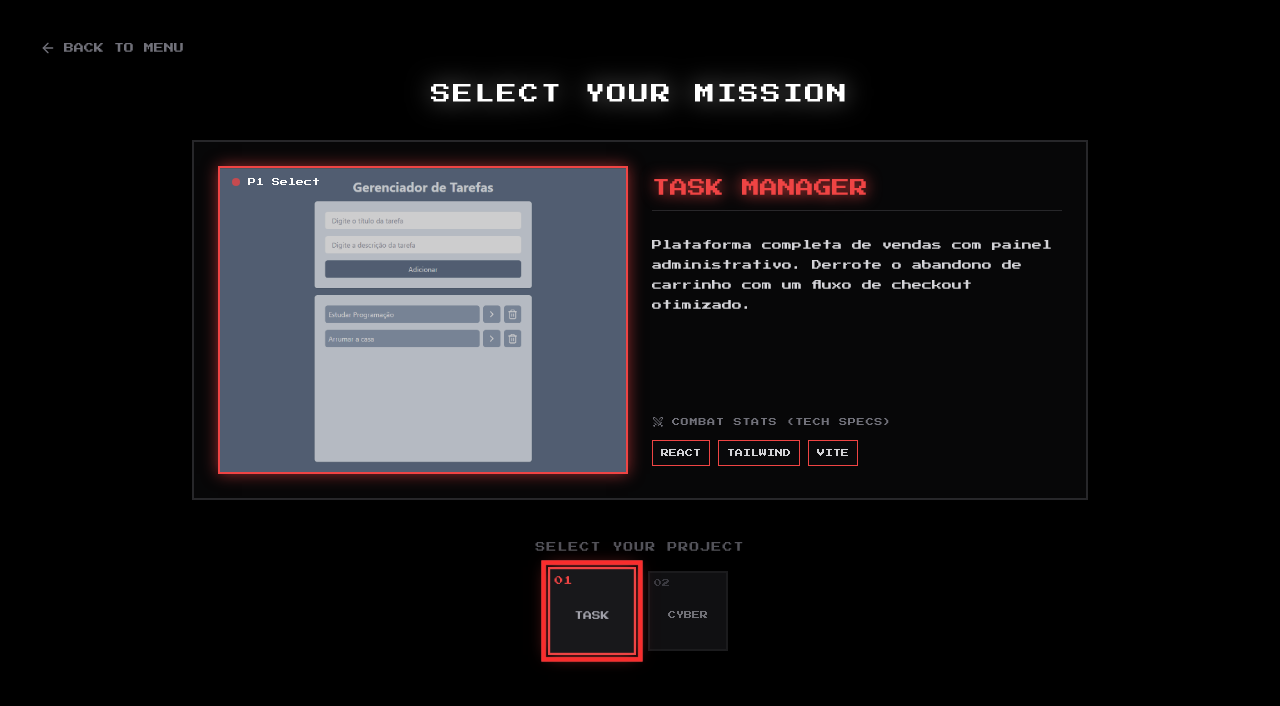
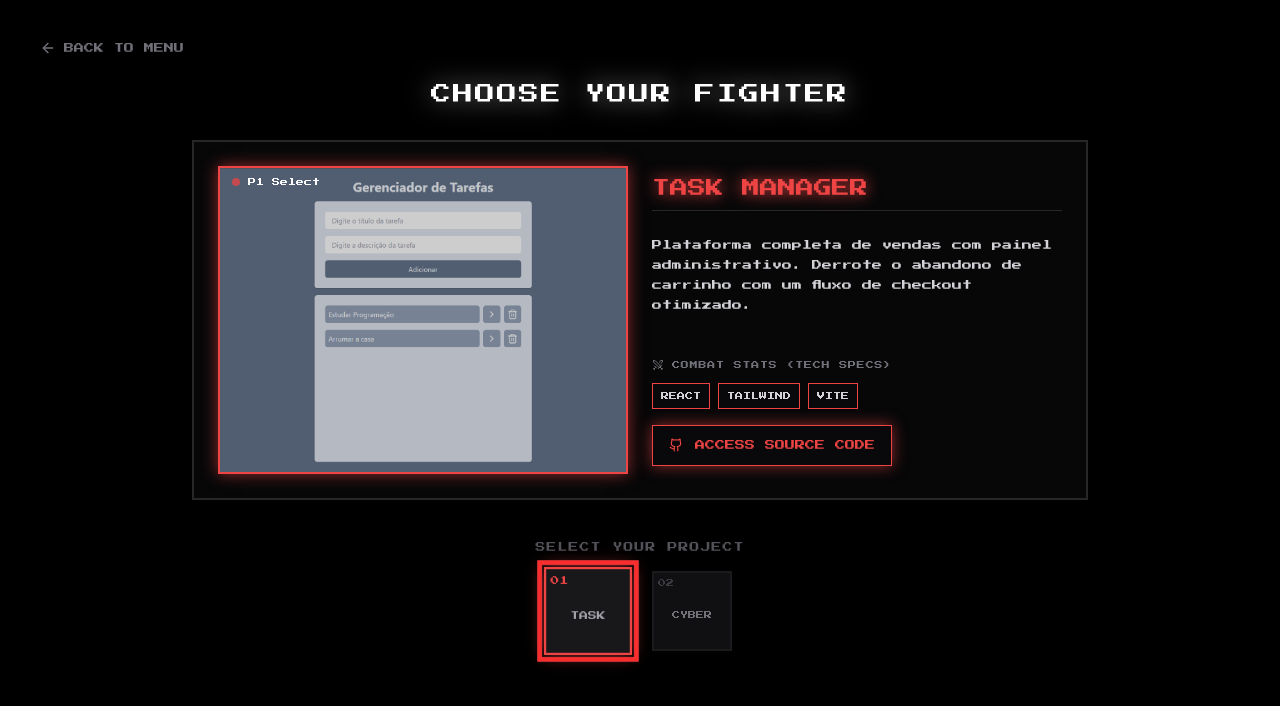
Before and after one commit to WaliSantos/Gamified-Retro-Portfolio-, a React (Vite) app: page /projects in a window 1280 px wide. Shown: the top 706 px of the page. Built offline with nearby package versions, Linux system fonts and the light colour scheme.

Commit message:
add: button github on Display

```diff
--- a/src/components/Display.jsx
+++ b/src/components/Display.jsx
@@ -1,5 +1,6 @@
 import { Swords } from "lucide-react";
 import { motion } from "motion/react";
+import { Github } from "lucide-react";
 
 function Display({ activeProject }) {
   return (
@@ -17,7 +18,6 @@ function Display({ activeProject }) {
                     relative flex items-center justify-center overflow-hidden transition-colors
                     duration-300  group cursor-pointer`}
       >
-        {/* colocar uma imagem ou animação do projeto aqui  */}
         {activeProject.video ? (
           <video
             src={activeProject.video}
@@ -34,9 +34,7 @@ function Display({ activeProject }) {
             className="w-full h-full object-cover opacity-80 group-hover:opacity-100 group-hover:scale-105 transition-all duration-500"
           />
         ) : null}
-        <div
-          className="absolute top-2 left-3 text-[8px] text-zinc-50 flex items-center gap-2 "
-        >
+        <div className="absolute top-2 left-3 text-[8px] text-zinc-50 flex items-center gap-2 ">
           <span className="w-2 h-2 rounded-full bg-red-500 animate-pulse"></span>
           P1 Select
         </div>
@@ -60,6 +58,7 @@ function Display({ activeProject }) {
         >
           {activeProject.desc}
         </motion.p>
+        <div className="mt-auto  flex flex-col gap-2">
           <div className="mt-auto pt-4 flex flex-col gap-3">
             <div className="text-[8px] text-zinc-500 tracking-widest flex items-center gap-2">
               <Swords size={12} /> COMBAT STATS (TECH SPECS)
@@ -80,6 +79,23 @@ function Display({ activeProject }) {
               ))}
             </motion.div>
           </div>
+            <motion.div
+              initial={{ opacity: 0 }}
+              animate={{ opacity: 1 }}
+              transition={{ delay: 0.3 }}
+              className="mt-2"
+            >
+              <a
+                href={activeProject.linkGit}
+                target="_blank"
+                rel="noopener noreferrer"
+                className={`inline-flex items-center gap-3 px-4 py-3 bg-zinc-950 border ${activeProject.border} ${activeProject.color} text-[8px] md:text-[10px] hover:bg-zinc-900 transition-all ${activeProject.shadow} hover:scale-[1.02] cursor-pointer`}
+              >
+                <Github size={14} />
+                ACCESS SOURCE CODE
+              </a>
+            </motion.div>
+        </div>
       </div>
     </div>
   );
--- a/src/components/GameMenu.jsx
+++ b/src/components/GameMenu.jsx
@@ -1,4 +1,4 @@
-import { FileText, Gamepad2, Save, Trophy, User } from "lucide-react";
+import { FileText, Gamepad2, Save, User } from "lucide-react";
 import { motion } from "motion/react";
 import { useState } from "react";
 import { useNavigate } from "react-router-dom";
@@ -22,22 +22,16 @@ function GameMenu() {
       icon: Gamepad2,
       nav: "/projects"
     },
+
     {
       id: 3,
-      label: "High Scores",
-      sub: "Premiações",
-      icon: Trophy,
-      nav: "/"
-    },
-    {
-      id: 4,
       label: "Bonus Stage",
       sub: "Artigos",
       icon: FileText,
       nav: "/papers"
     },
     {
-      id: 5,
+      id: 4,
       label: "Save Data",
       sub: "Baixar Currículo",
       icon: Save,
--- a/src/components/SelectProject.jsx
+++ b/src/components/SelectProject.jsx
@@ -10,7 +10,7 @@ function SelectProject({
       <h1 className="text-[8px] md:text-[10px] text-zinc-500 tracking-widest animate-pulse">
         SELECT YOUR PROJECT
       </h1>
-      <div className="flex flex-wrap justify-center gap-3 md:gap-4 max-w-2xl">
+      <div className="flex flex-wrap justify-center gap-8 md:gap-6 max-w-2xl">
         {projectsList.map((p, idx) => (
           <button
             key={p.id}
--- a/src/pages/Projects.jsx
+++ b/src/pages/Projects.jsx
@@ -4,7 +4,7 @@ import Title from "../components/Title";
 import Display from "../components/Display";
 import { useState } from "react";
 import SelectProject from "../components/SelectProject";
-import taskMenagerImg from "../assets/taskMenager.png"
+import taskMenagerImg from "../assets/taskMenager.png";
 
 function Projects() {
   const projectsList = [
@@ -12,12 +12,13 @@ function Projects() {
       id: "01",
       title: "TASK MANAGER",
       desc: "Plataforma completa de vendas com painel administrativo. Derrote o abandono de carrinho com um fluxo de checkout otimizado.",
-      tech: [ "REACT","TAILWIND", "VITE" ],
+      tech: ["REACT", "TAILWIND", "VITE"],
       color: "text-red-500",
       border: "border-red-500",
       shadow: "shadow-[0_0_15px_rgba(239,68,68,0.6)]",
       image: taskMenagerImg,
-      link: "https://task-manager-beryl-phi-39.vercel.app/"
+      link: "https://task-manager-beryl-phi-39.vercel.app/",
+      linkGit: "https://github.com/WaliSantos/Task-Manager",
     },
     {
       id: "02",
@@ -27,6 +28,9 @@ function Projects() {
       color: "text-cyan-400",
       border: "border-cyan-400",
       shadow: "shadow-[0_0_15px_rgba(34,211,238,0.6)]",
+      image: taskMenagerImg,
+      link: "https://task-manager-beryl-phi-39.vercel.app/",
+      linkGit: "https://github.com/WaliSantos/Gamified-Retro-Portfolio-",
     },
   ];
 
@@ -43,10 +47,14 @@ function Projects() {
                 p-6 md:p-8 lg:p-12 z-50 overflow-y-auto  "
     >
       <ButtonBack nav="/menu">Back to Menu</ButtonBack>
-      <Title>SELECT YOUR MISSION</Title>
+      <Title>CHOOSE YOUR FIGHTER</Title>
       <div className="flex flex-col gap-6 md:gap-10 max-w-4xl mx-auto w-full flex-1">
-        <Display activeProject ={activeProject}  />
-        <SelectProject projectsList= {projectsList} selectedProjectIndex ={selectedProjectIndex} setSelectedProjectIndex = {setSelectedProjectIndex}/>
+        <Display activeProject={activeProject} />
+        <SelectProject
+          projectsList={projectsList}
+          selectedProjectIndex={selectedProjectIndex}
+          setSelectedProjectIndex={setSelectedProjectIndex}
+        />
       </div>
     </motion.div>
   );
```
Lines whose indentation alone changed are shown as unchanged.
